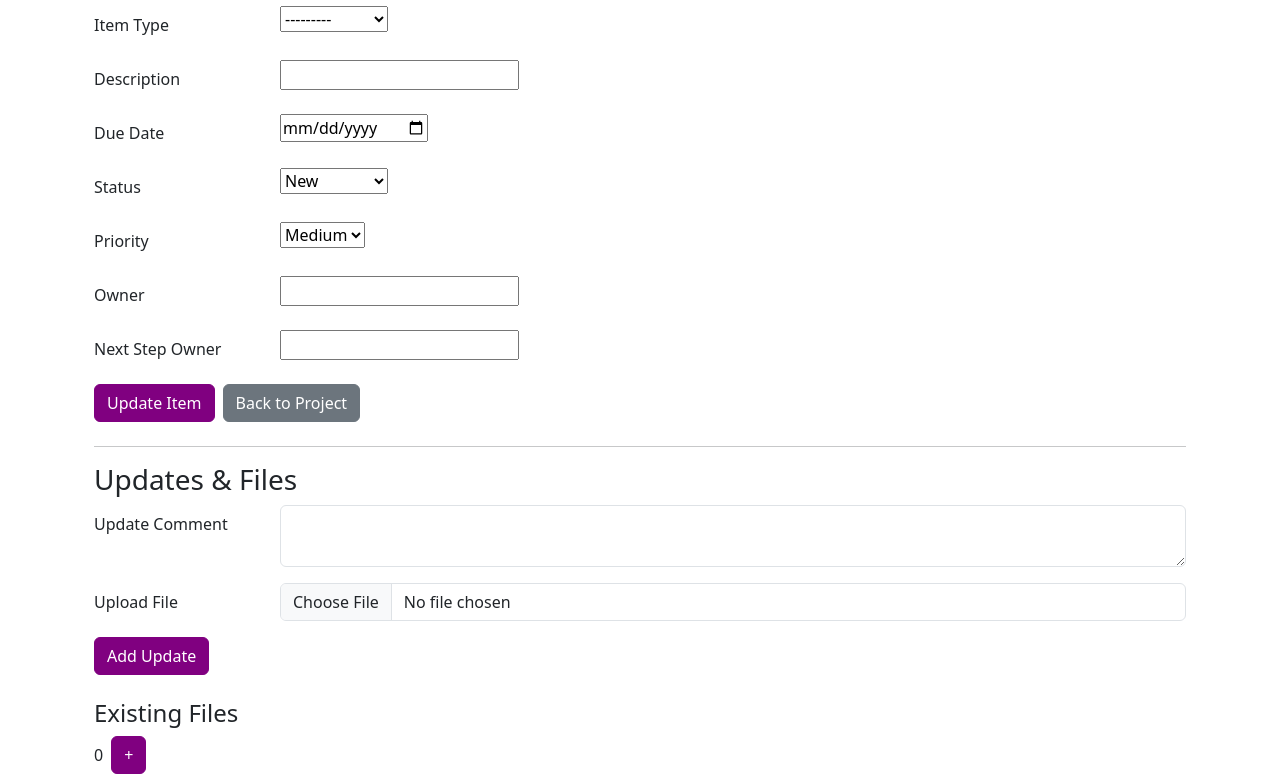
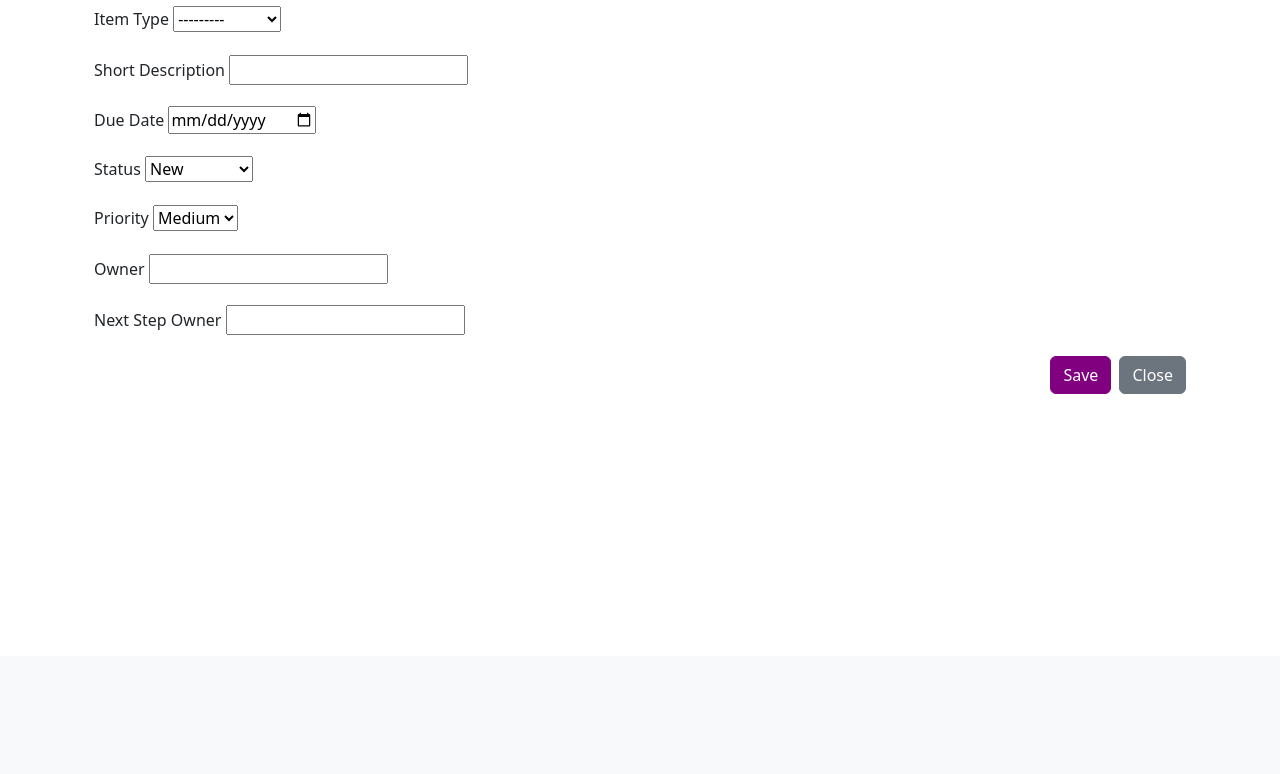
Before and after one commit to djalillounis/projectmanager, a Django app: template core/templates/item_edit.html in a window 1280 px wide. Shown: the part 144-918 px from the top of the page. After the commit the page ends 538 px from the top, so only its background shows below. Run offline with Django 4.2, Linux system fonts and the light colour scheme; the template is opened without the code that fills it: values that come from a table or form of the project are taken from there, others are empty.

Commit message:
Edit_item change

```diff
--- a/core/templates/item_edit.html
+++ b/core/templates/item_edit.html
@@ -4,115 +4,56 @@
 {% block content %}
 <div class="container mt-5">
   <h2>Edit Item: {{ item.short_description }}</h2>
+  <form method="post" id="item-edit-form">
+      {% csrf_token %}
 
-    <!-- Main Item Edit Form -->
-    <form method="post" class="mb-4">
-        {% csrf_token %}
-        <div class="row mb-3">
-            <label for="id_item_type" class="col-sm-2 col-form-label">Item Type</label>
-            <div class="col-sm-10">
+      <!-- Item Type -->
+      <div class="mb-3">
+          <label for="id_item_type" class="form-label">Item Type</label>
           {{ form.item_type }}
       </div>
-        </div>
-        <div class="row mb-3">
-            <label for="id_short_description" class="col-sm-2 col-form-label">Description</label>
-            <div class="col-sm-10">
+
+      <!-- Short Description -->
+      <div class="mb-3">
+          <label for="id_short_description" class="form-label">Short Description</label>
           {{ form.short_description }}
       </div>
-        </div>
-        <div class="row mb-3">
-            <label for="id_due_date" class="col-sm-2 col-form-label">Due Date</label>
-            <div class="col-sm-10">
+
+      <!-- Due Date -->
+      <div class="mb-3">
+          <label for="id_due_date" class="form-label">Due Date</label>
           {{ form.due_date }}
       </div>
-        </div>
-        <div class="row mb-3">
-            <label for="id_status" class="col-sm-2 col-form-label">Status</label>
-            <div class="col-sm-10">
+
+      <!-- Status -->
+      <div class="mb-3">
+          <label for="id_status" class="form-label">Status</label>
           {{ form.status }}
       </div>
-        </div>
-        <div class="row mb-3">
-            <label for="id_priority" class="col-sm-2 col-form-label">Priority</label>
-            <div class="col-sm-10">
+
+      <!-- Priority -->
+      <div class="mb-3">
+          <label for="id_priority" class="form-label">Priority</label>
           {{ form.priority }}
       </div>
-        </div>
-        <div class="row mb-3">
-            <label for="id_owner" class="col-sm-2 col-form-label">Owner</label>
-            <div class="col-sm-10">
+
+      <!-- Owner -->
+      <div class="mb-3">
+          <label for="id_owner" class="form-label">Owner</label>
           {{ form.owner }}
       </div>
-        </div>
-        <div class="row mb-3">
-            <label for="id_next_step_owner" class="col-sm-2 col-form-label">Next Step Owner</label>
-            <div class="col-sm-10">
+
+      <!-- Next Step Owner -->
+      <div class="mb-3">
+          <label for="id_next_step_owner" class="form-label">Next Step Owner</label>
           {{ form.next_step_owner }}
       </div>
-        </div>
-        <div class="d-flex justify-content-start">
-            <button type="submit" class="btn btn-primary">Update Item</button>
-            <a href="{% url 'project_detail' item.project.id %}" class="btn btn-secondary ms-2">Back to Project</a>
+
+      <!-- Action Buttons -->
+      <div class="d-flex justify-content-end">
+          <button type="submit" class="btn btn-primary me-2">Save</button>
+          <a href="{% url 'project_detail' item.project.id %}" class="btn btn-secondary">Close</a>
       </div>
   </form>
-
-    <hr>
-
-    <!-- Updates & Files Section -->
-    <h3>Updates & Files</h3>
-
-    <!-- Form to add a new update with file upload -->
-    <form method="post" enctype="multipart/form-data" id="update-form" class="mb-4">
-        {% csrf_token %}
-        <!-- Hidden field to differentiate update form submission -->
-        <input type="hidden" name="update_form" value="1">
-        <div class="row mb-3">
-            <label for="update_comment" class="col-sm-2 col-form-label">Update Comment</label>
-            <div class="col-sm-10">
-                <textarea name="update_comment" id="update_comment" class="form-control" rows="2"></textarea>
-            </div>
-        </div>
-        <div class="row mb-3">
-            <label for="update_file" class="col-sm-2 col-form-label">Upload File</label>
-            <div class="col-sm-10">
-                <input type="file" name="update_file" id="update_file" class="form-control">
-            </div>
-        </div>
-        <button type="submit" class="btn btn-primary">Add Update</button>
-    </form>
-
-    <!-- Display Existing File Updates -->
-    <h4>Existing Files</h4>
-    {% if file_updates %}
-    <table class="table table-hover">
-        <thead>
-            <tr>
-                <th>Timestamp</th>
-                <th>Comment</th>
-                <th>File</th>
-                <th>Action</th>
-            </tr>
-        </thead>
-        <tbody>
-            {% for update in file_updates %}
-            <tr style="cursor: pointer;">
-                <td>{{ update.timestamp }}</td>
-                <td>{{ update.comment }}</td>
-                <td>
-                    <a href="{{ update.file }}" target="_blank">View File</a>
-                </td>
-                <td>
-                    <a href="{% url 'delete_update' item.id update.timestamp %}" class="btn btn-danger btn-sm">Delete</a>
-                </td>
-            </tr>
-            {% endfor %}
-        </tbody>
-    </table>
-    {% else %}
-    <div class="d-flex align-items-center">
-        <span class="me-2">0</span>
-        <a href="#" class="btn btn-primary" onclick="document.getElementById('update_file').click(); return false;">+</a>
-    </div>
-    {% endif %}
 </div>
 {% endblock %}
```
Lines whose indentation alone changed are shown as unchanged.
